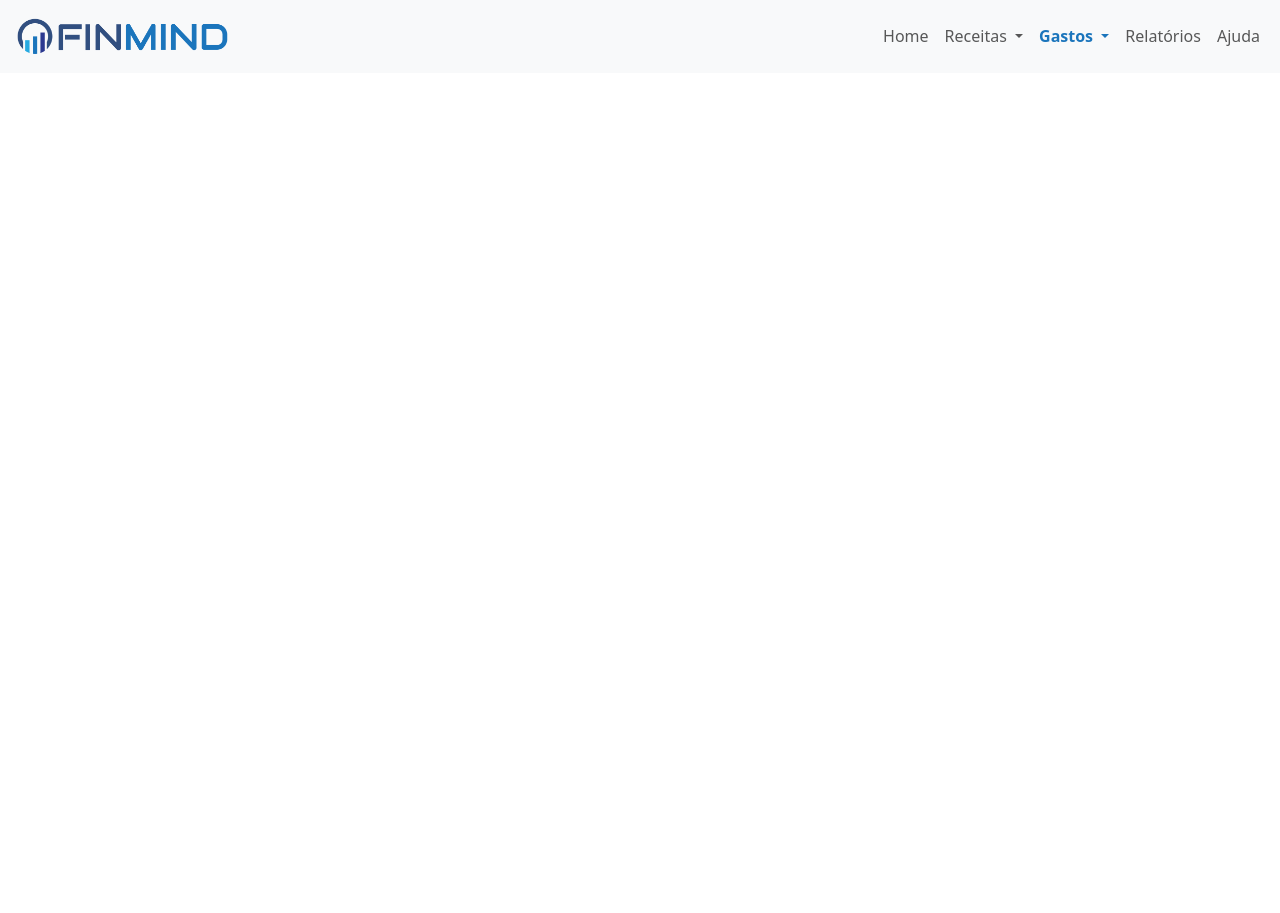
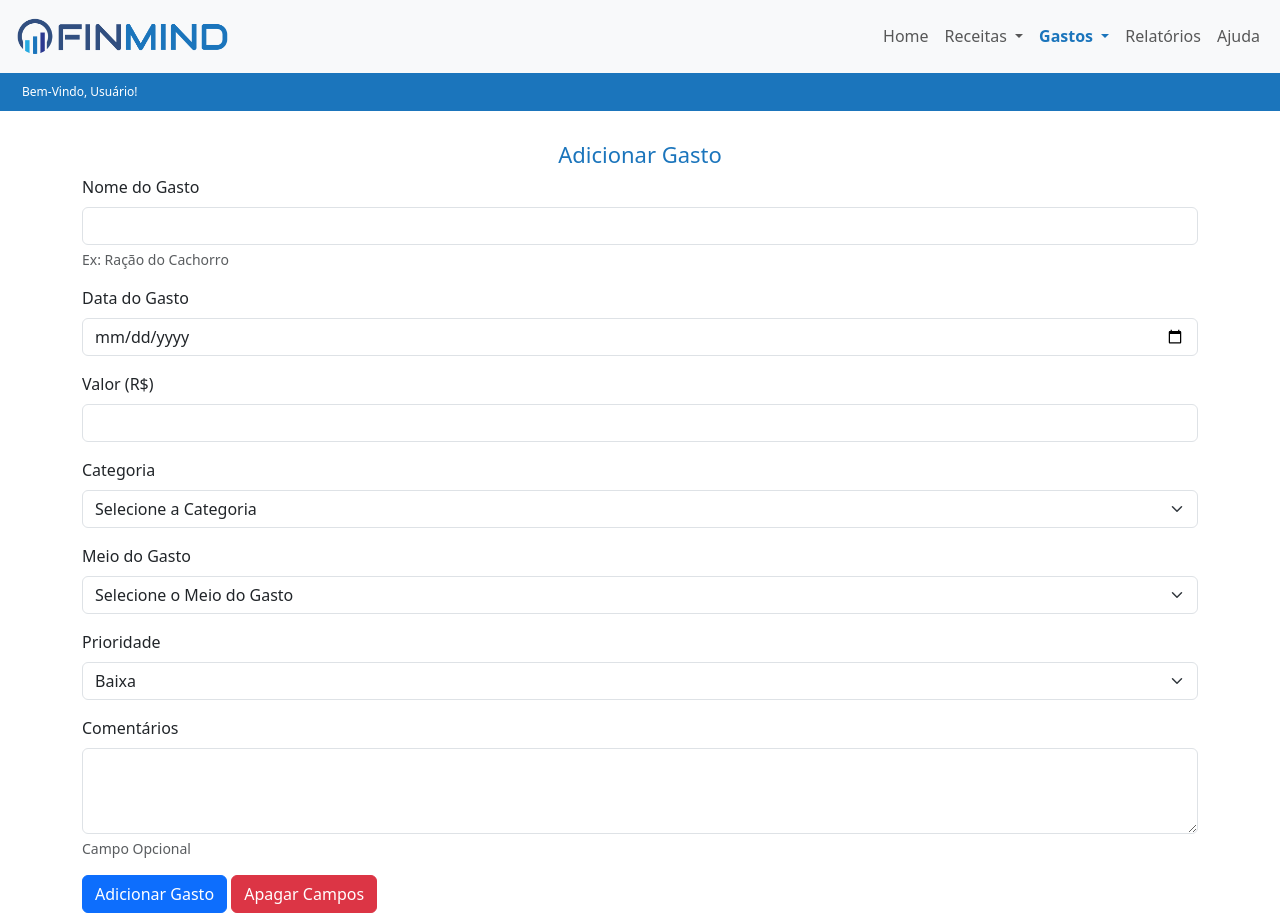
Before and after one commit to leoeliodoro/fintech, a plain HTML site: page index.html in a window 1280 px wide. Before the commit the page ends 800 px from the top, so only its background shows below. Drawn offline with nearby package versions, Linux system fonts and the light colour scheme.

Commit message:
Adicionando Formulário

```diff
--- a/css/style.css
+++ b/css/style.css
@@ -6,3 +6,25 @@
 a:hover{
     color: #1b75bc !important;
 }
+
+h1 {
+    font-size: 22px;
+    color: #1b75bc;
+}
+
+.barra {
+    font-size: 12px;
+    font-weight: 500;
+    padding: 10px;
+    background-color: #1b75bc;
+    color: #fff;
+}
+
+.usuario {
+    margin-left: 12px;
+}
+
+.titulo {
+    text-align: center;
+    margin-top: 30px;
+}
--- a/index.html
+++ b/index.html
@@ -62,6 +62,64 @@
       </div>
     </div>
   </nav>
+  <div class="barra">
+    <div class="usuario">Bem-Vindo, Usuário!</div>
+  </div>
+  <div class="titulo">
+    <h1>Adicionar Gasto</h1>
+    </div>
+<div class="container">
+<form>
+  <div class="mb-3">
+    <label for="gasto" class="form-label">Nome do Gasto</label>
+    <input type="text" class="form-control" id="gasto" aria-describedby="emailHelp">
+    <div id="gastoHelp" class="form-text">Ex: Ração do Cachorro</div>
+  </div>
+  <div class="mb-3">
+    <label for="data" class="form-label">Data do Gasto</label>
+    <input type="date" class="form-control" id="data">
+  </div>
+  <div class="mb-3">
+    <label for="valor" class="form-label">Valor (R$)</label>
+    <input type="number" class="form-control" id="valor"  step="0.01">
+  </div>
+  <div class="mb-3">
+    <label for="categoria" class="form-label">Categoria</label>
+    <select class="form-select" aria-label="categoria" id="categoria">
+  <option selected>Selecione a Categoria</option>
+  <option value="1">Alimentação</option>
+  <option value="2">Saúde</option>
+  <option value="3">Educação</option>
+</select>
+  </div>
+  <div class="mb-3">
+    <label for="meio" class="form-label">Meio do Gasto</label>
+    <select class="form-select" aria-label="meio" id="meio">
+  <option selected>Selecione o Meio do Gasto</option>
+  <option value="1">Pix</option>
+  <option value="2">Cartão de Crédito</option>
+  <option value="3">Cartão de Débito</option>
+  <option value="4">Dinheiro</option>
+  <option value="4">Criptomoeda</option>
+</select>
+  </div>
+  <div class="mb-3">
+    <label for="prioridade" class="form-label">Prioridade</label>
+    <select class="form-select" aria-label="prioridade" id="prioridade">
+  <option selected>Baixa</option>
+  <option value="1">Média</option>
+  <option value="2">Alta</option>
+</select>
+  </div>
+  <div class="mb-3">
+  <label for="comentarios" class="form-label">Comentários</label>
+  <textarea class="form-control" id="comentarios" rows="3"></textarea>
+  <div id="comentariosHelp" class="form-text">Campo Opcional</div>
+</div>
+  <button type="submit" class="btn btn-primary">Adicionar Gasto</button>
+  <button type="reset" class="btn btn-danger">Apagar Campos</button>
+</form>
+</div>
   <script src="https://cdn.jsdelivr.net/npm/bootstrap@5.3.8/dist/js/bootstrap.bundle.min.js"
     integrity="sha384-FKyoEForCGlyvwx9Hj09JcYn3nv7wiPVlz7YYwJrWVcXK/BmnVDxM+D2scQbITxI"
     crossorigin="anonymous"></script>
```
